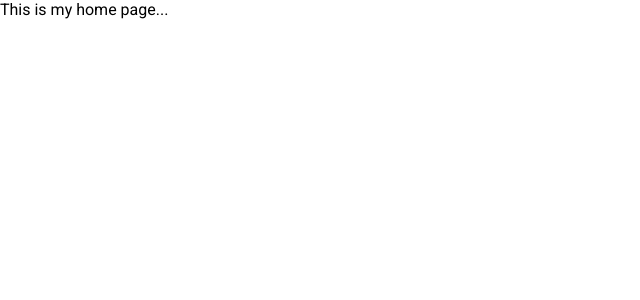
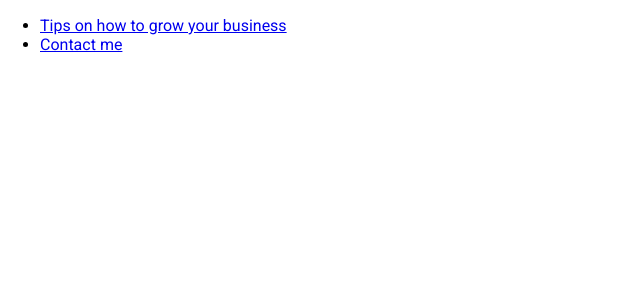
Before and after one commit to sammychris/bizmtech, a React (Create React App) app in the folder client/: page / in a window 1280 px wide. Shown: the top 300 px of the page, without its empty margins (0-640 px from the left). Built offline with nearby package versions, Linux system fonts and the light colour scheme.

Commit message:
features: add header and main components

```diff
--- a/client/src/HomePage/HomePage.jsx
+++ b/client/src/HomePage/HomePage.jsx
@@ -1,11 +1,12 @@
 import React from 'react';
-//import { Banner, About } from '../components';
+import { Header, Main } from '../components';
 
 
 function HomePage() {
 	return (
 		<div>
-			This is my home page...
+			<Header />
+			<Main />
 		</div>
 	)
 }
```
